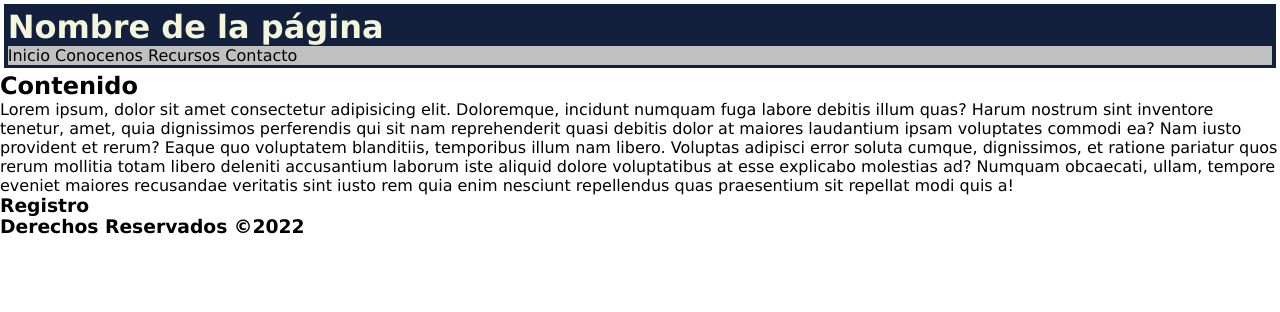
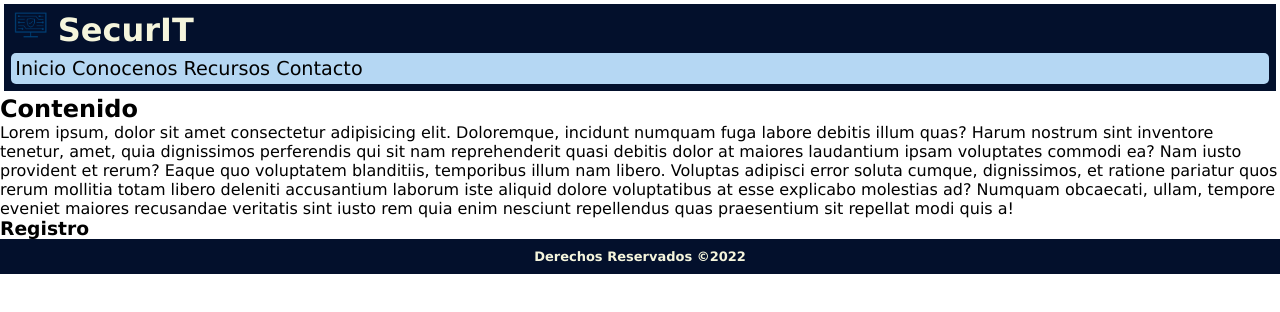
Before and after one commit to Villamarinji/TPO-CaC, a plain HTML site: page index.html in a window 1280 px wide. Drawn offline with Linux system fonts and the light colour scheme.

Commit message:
Modificaciones en html y css

```diff
--- a/CSS/estilos.css
+++ b/CSS/estilos.css
@@ -5,15 +5,30 @@
 }
 
 .contenedor .header {
-    background-color: #12203e;
+    background-color: #03102c;
     color: beige;
     margin:0.3%;
     padding: 0.3%;
 }
 .contenedor .header .nav{
-    background-color: silver;
+    background-color: rgb(181, 215, 243);
+    border-radius: 5px;
+    margin: 0.3%;
+    padding: 0.3%;
+    font-size: 1.5vw;
+    left: 0;
 }
 .contenedor .header .nav a{
     text-decoration: none;
     color: black;
 }
+.inline{
+    display:inline-block
+}
+.footer h3{
+    background-color: #03102c;
+    color: beige;
+    padding: 10px;
+    text-align: center;
+    font-size: small;
+}
--- a/index.html
+++ b/index.html
@@ -4,13 +4,14 @@
     <meta charset="UTF-8">
     <meta http-equiv="X-UA-Compatible" content="IE=edge">
     <meta name="viewport" content="width=device-width, initial-scale=1.0">
-    <title>Nombre de la página</title>
+    <title>SecurIT</title>
     <link rel="stylesheet" href="CSS/estilos.css">
 </head>
 <body>
     <div class="contenedor">
         <header class="header">
-            <H1>Nombre de la página</H1>
+          <a href="index.html"><img src="IMG/Logo.png" alt="Logo" width="45px" ></a>
+            <H1 class="inline">SecurIT</H1>
             <nav class="nav">
                 <a href="#">Inicio</a>
                 <a href="#">Conocenos</a>
```
